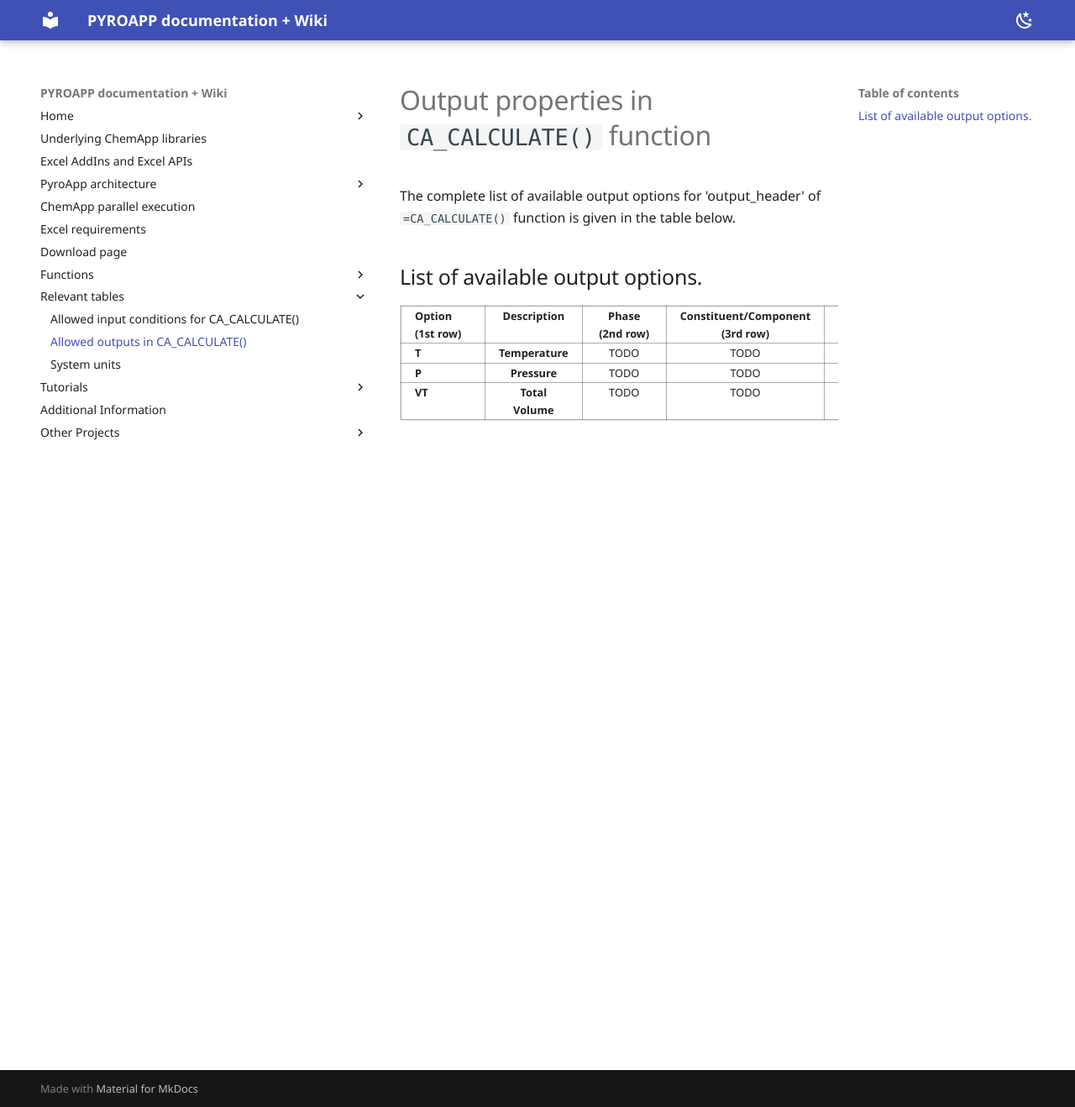
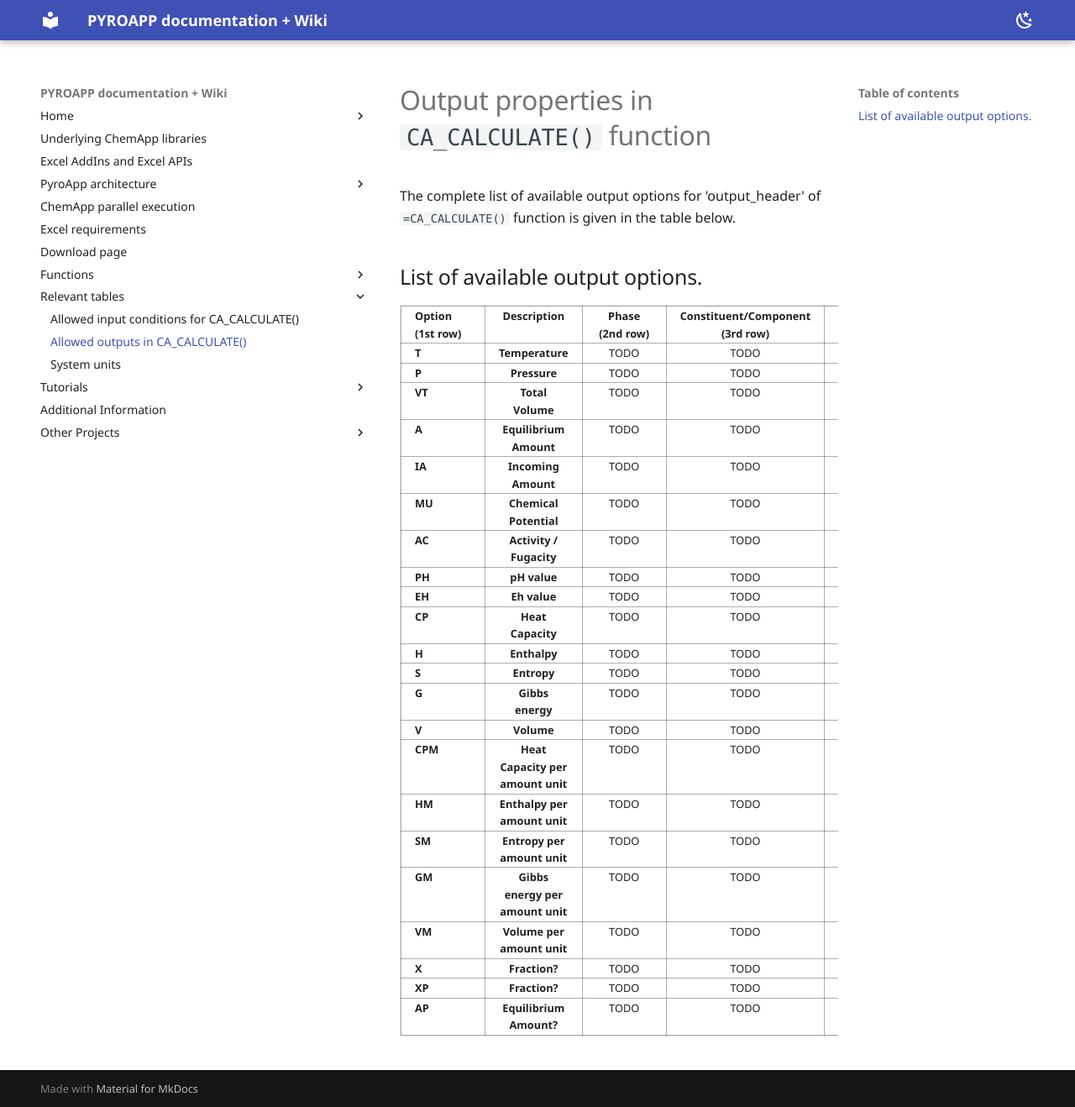
Before and after one commit to evnekdev/pyroapp-docs, an MkDocs documentation site: the page built from docs/output_properties.md, in a window 1280 px wide and 1318 px high. Shown: the whole window at 84% size. Built offline with MkDocs 1.6.1 and Material for MkDocs 9.7.7, drawn with Linux system fonts in a browser that asks for light colours; some web fonts are replaced.

Commit message:
Update output_properties.md

```diff
--- a/docs/output_properties.md
+++ b/docs/output_properties.md
@@ -6,6 +6,25 @@
 
 | Option (1st row) | Description | Phase (2nd row) | Constituent/Component (3rd row) | ChemApp Correspondence |
 |:---|:---:|:---:|:---:|:---:|
-| **T** | **Temperature** | TODO | TODO | TODO |
-| **P** | **Pressure** | TODO | TODO | TODO |
-| **VT** | **Total Volume** | TODO | TODO | TODO |
+| **T**   | **Temperature** | TODO | TODO | TODO |
+| **P**   | **Pressure** | TODO | TODO | TODO |
+| **VT**  | **Total Volume** | TODO | TODO | TODO |
+| **A**   | **Equilibrium Amount** | TODO | TODO | TODO |
+| **IA**  | **Incoming Amount** | TODO | TODO | TODO |
+| **MU**  | **Chemical Potential** | TODO | TODO | TODO |
+| **AC**  | **Activity / Fugacity** | TODO | TODO | TODO |
+| **PH**  | **pH value** | TODO | TODO | TODO |
+| **EH**  | **Eh value** | TODO | TODO | TODO |
+| **CP**  | **Heat Capacity** | TODO | TODO | TODO |
+| **H**   | **Enthalpy** | TODO | TODO | TODO |
+| **S**   | **Entropy**  | TODO | TODO | TODO |
+| **G**   | **Gibbs energy** | TODO | TODO | TODO |
+| **V**   | **Volume**       | TODO | TODO | TODO |
+| **CPM** | **Heat Capacity per amount unit** | TODO | TODO | TODO |
+| **HM**  | **Enthalpy per amount unit** | TODO | TODO | TODO |
+| **SM**  | **Entropy  per amount unit** | TODO | TODO | TODO |
+| **GM**  | **Gibbs energy per amount unit** | TODO | TODO | TODO |
+| **VM**  | **Volume per amount unit** | TODO | TODO | TODO |
+| **X**   | **Fraction?** | TODO | TODO | TODO |
+| **XP**  | **Fraction?** | TODO | TODO | TODO |
+| **AP**  | **Equilibrium Amount?** | TODO | TODO | TODO |
```
